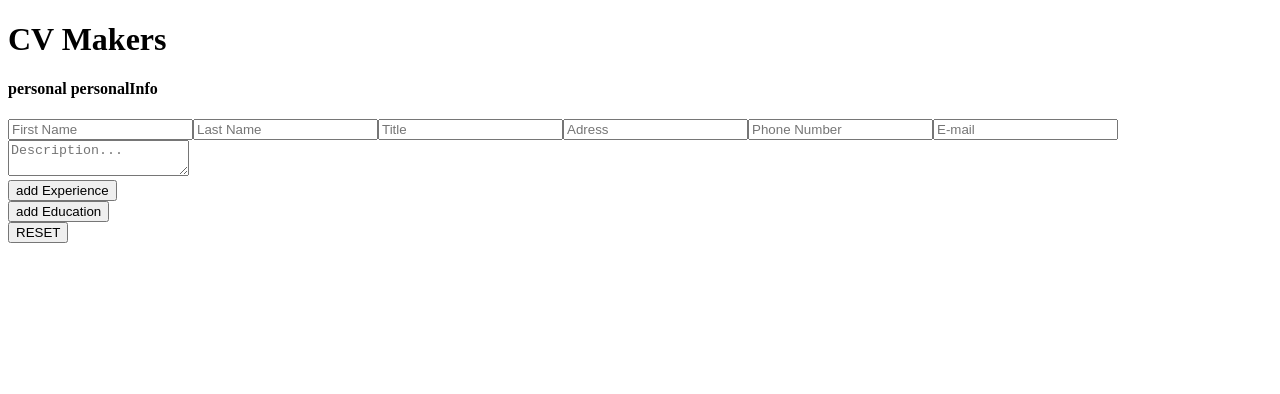
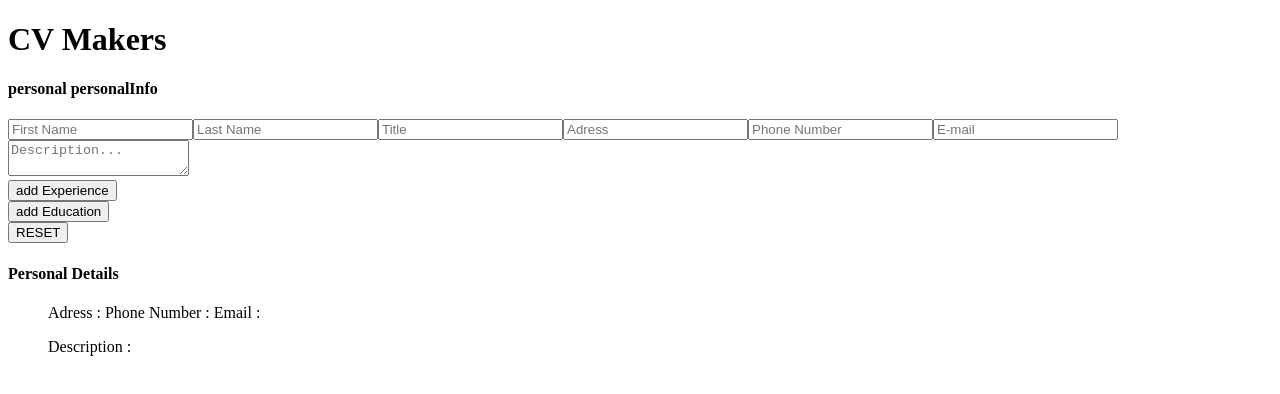
Before and after one commit to theDoorKeeper/react-cv-project, a React (Create React App) app: page / in a window 1280 px wide. Shown: the top 394 px of the page. Built offline with nearby package versions, Linux system fonts and the light colour scheme; the HTML template or start-up script is replaced by a standard one.

Commit message:
added preview component , half done , needs to map throught experience and education arrays and display them

```diff
--- a/src/components/EditingBody.js
+++ b/src/components/EditingBody.js
@@ -7,6 +7,7 @@ import React, { Component } from 'react';
 import uniqID from 'uniqid';
 import Education from './Education';
 import ExperienceField from './ExperienceField';
+import Preview from './Preview';
 
 export class EditingBody extends Component {
   constructor(props) {
@@ -170,7 +171,13 @@ educationInputHandler = (e) => {
         <div>
           <button onClick={this.reset}>RESET</button>
         </div>
-        <div />
+
+        <div/>
+
+        <div className="PreviewBody">
+          <Preview firstName={firstName} lastName={lastName} title={title} company={firstName}
+           adress={adress} phoneNumber={phoneNumber} eMail={eMail} description={description}                  />
+        </div>
       </div>
 
     );
--- a/src/components/Preview.js
+++ b/src/components/Preview.js
@@ -0,0 +1,36 @@
+import React from 'react'
+
+function Preview(props) {
+    const {firstName, lastName, title, adress, phoneNumber, eMail, description,
+    experienceArray, educationArray} = props;
+    return (
+        <div>
+            <header>
+                    <h1>{firstName} {lastName}</h1>
+                    <h4>{title}</h4>
+            </header>
+
+            <div className='sideBar'>
+                <h4>Personal Details</h4>
+                <ul>
+                  Adress : {adress}
+                  Phone Number : {phoneNumber}
+                  Email : {eMail}
+                </ul>
+                </div>
+            <div className='mainPreview'>
+                <ul>
+                    Description : {description}
+
+
+                    </ul>
+
+
+
+            </div>
+
+        </div>
+    )
+}
+
+export default Preview
```
Also changed, not shown: src/components/ExperienceField.js (+11 -14 lines).
